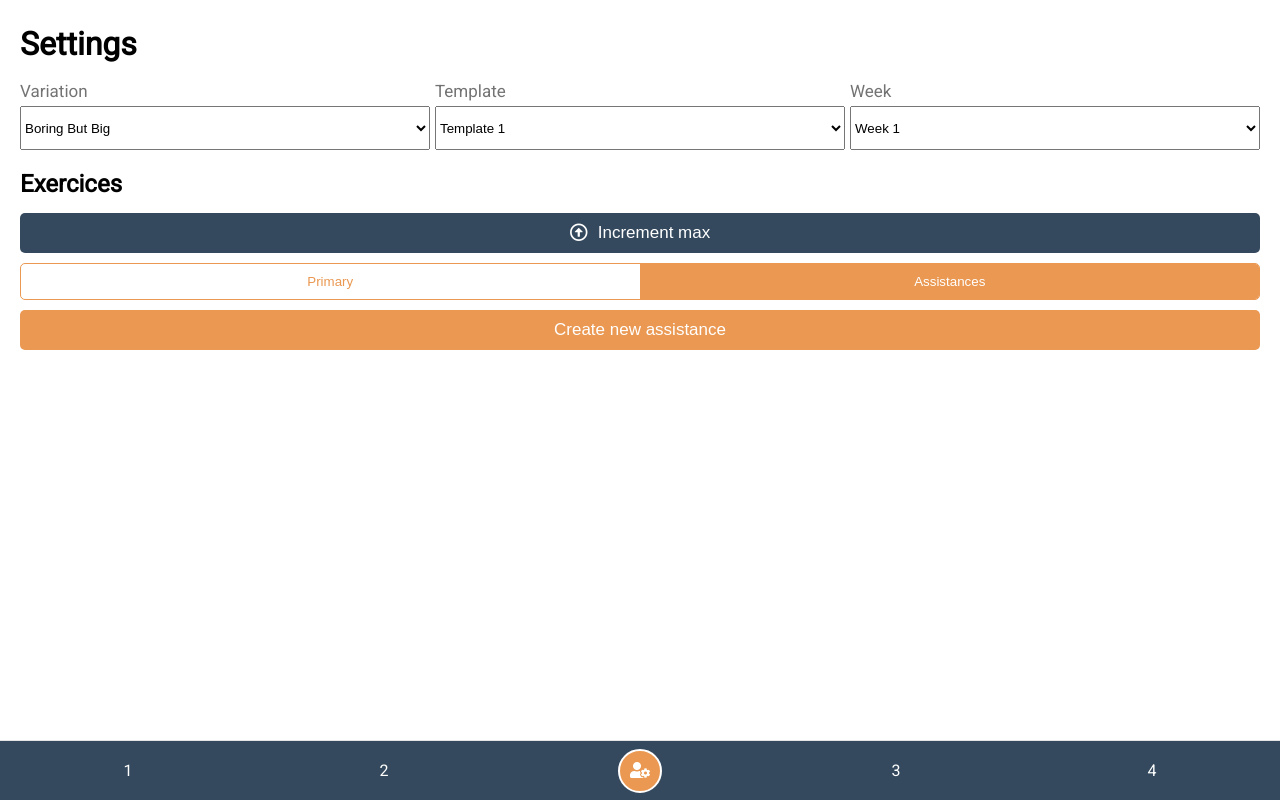
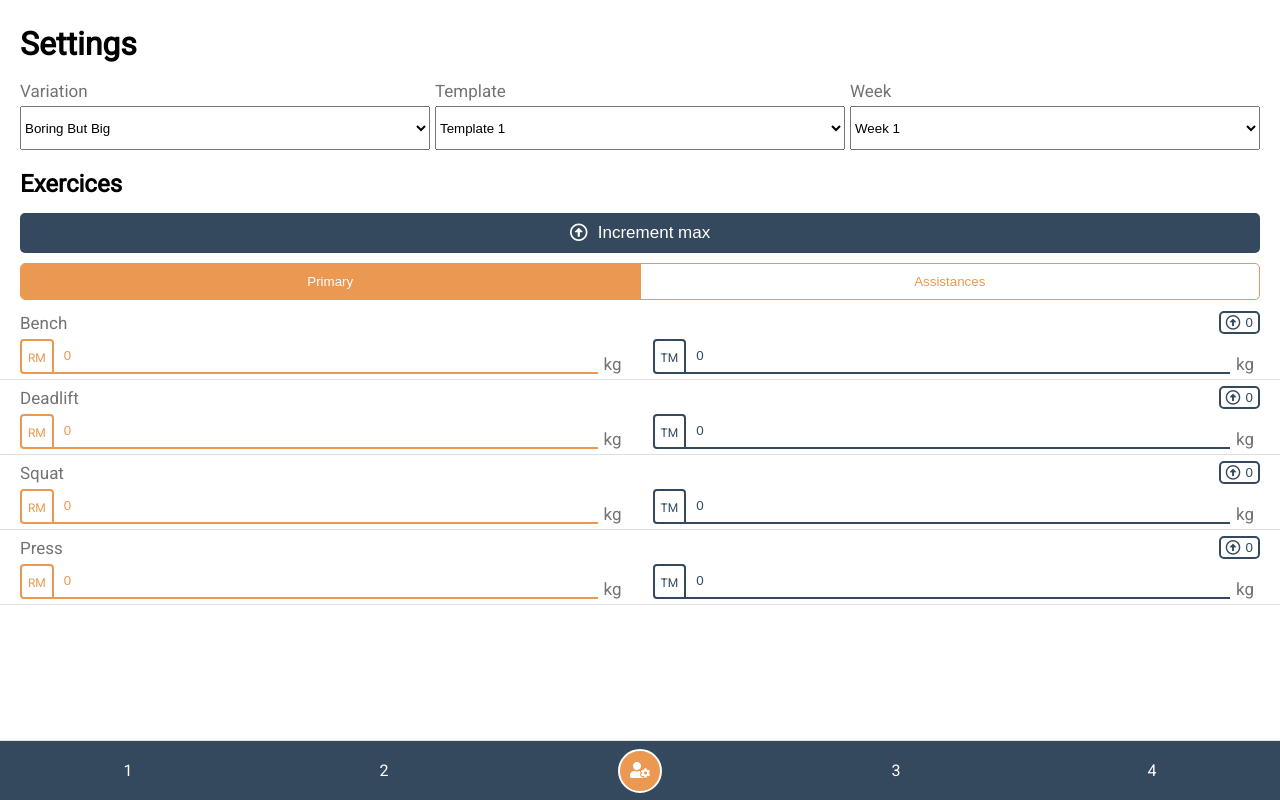
Before and after one commit to LeoGoemaere/wendler-531, a Vue app: page / in a window 1280 px wide. Built offline with nearby package versions, Linux system fonts and the light colour scheme.

Commit message:
Round the weight value set + Refacto the displays logic of the exercices

```diff
--- a/src/components/ExercicesSetter.vue
+++ b/src/components/ExercicesSetter.vue
@@ -2,8 +2,8 @@
 	<div>
 		<ProgressionIncrementor />
 		<div class="segmented-controller">
-			<button @click="isPrimaryExercices" :class="{ 'segmented-controller__item--active': isPrimarySelected }" class="segmented-controller__item">Primary</button>
-			<button @click="isSecondaryExercices" :class="{ 'segmented-controller__item--active': !isPrimarySelected }"class="segmented-controller__item">Assistances</button>
+			<button @click="toggleExercicesView" :class="{ 'segmented-controller__item--active': isPrimarySelected }" class="segmented-controller__item">Primary</button>
+			<button @click="toggleExercicesView" :class="{ 'segmented-controller__item--active': !isPrimarySelected }"class="segmented-controller__item">Assistances</button>
 		</div>
 		<div v-if="isPrimarySelected">
 			<ExerciceLineItem
@@ -35,15 +35,12 @@ export default {
 	},
 	data () {
 		return {
-			isPrimarySelected: false
+			isPrimarySelected: true
 		}
 	},
 	methods: {
-		isPrimaryExercices: function() {
-			this.isPrimarySelected = true
-		},
-		isSecondaryExercices: function() {
-			this.isPrimarySelected = false
+		toggleExercicesView() {
+			this.isPrimarySelected = this.isPrimarySelected ? false : true;
 		}
 	}
 }
--- a/src/components/Set.vue
+++ b/src/components/Set.vue
@@ -4,7 +4,7 @@
 		<div class="set__reps-datas">
 			<span class="set__reps">{{set.reps}} {{prSet}}</span>
 			<span v-if="set.tm" class="set__at">@</span>
-			<span v-if="set.tm" class="set__weight">{{set.tm * tmExercice}}</span>
+			<span v-if="set.tm" class="set__weight">{{roundValue(set.tm * tmExercice)}}</span>
 			<span v-if="set.tm" class="set__unit">kg</span>
 			<span v-if="!set.tm">reps</span>
 		</div>
@@ -30,6 +30,9 @@ export default {
 		}
 	},
 	methods: {
+		roundValue: function(value) {
+			return isNaN(value) ? 0 : Math.ceil(value * 4) / 4;
+		}
 	}
 }
 </script>
```
